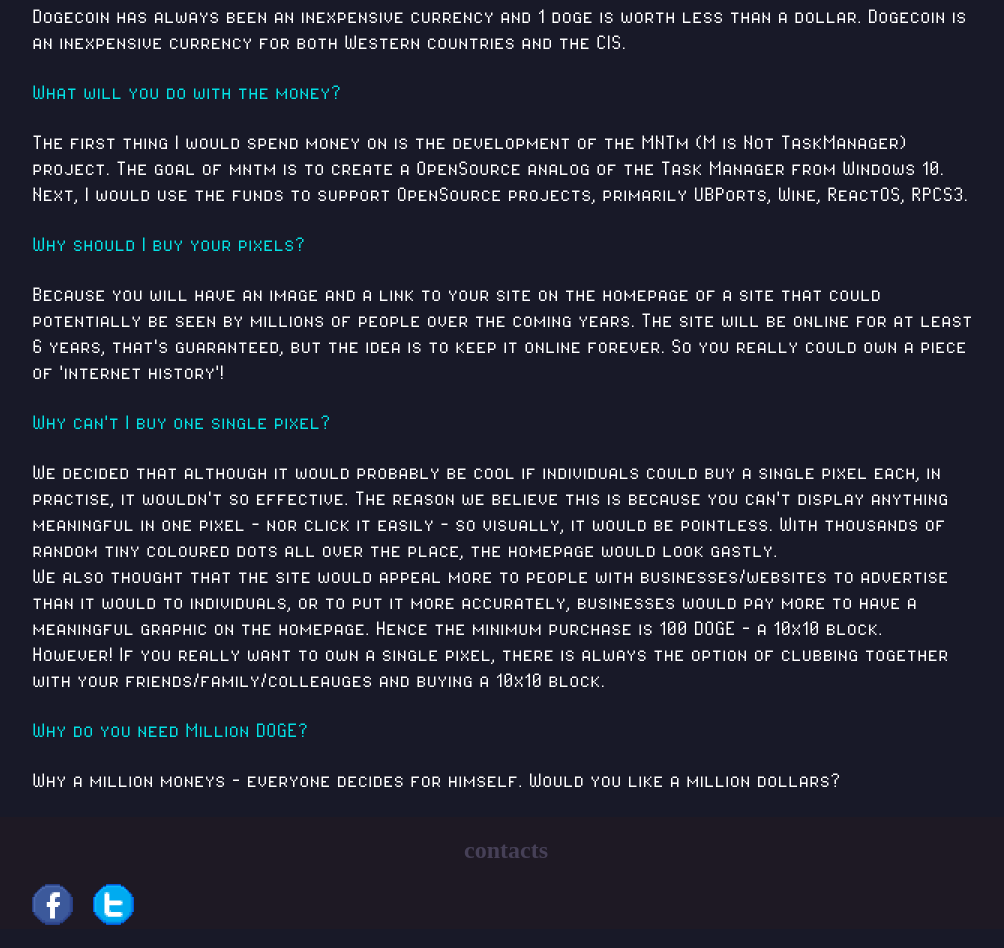
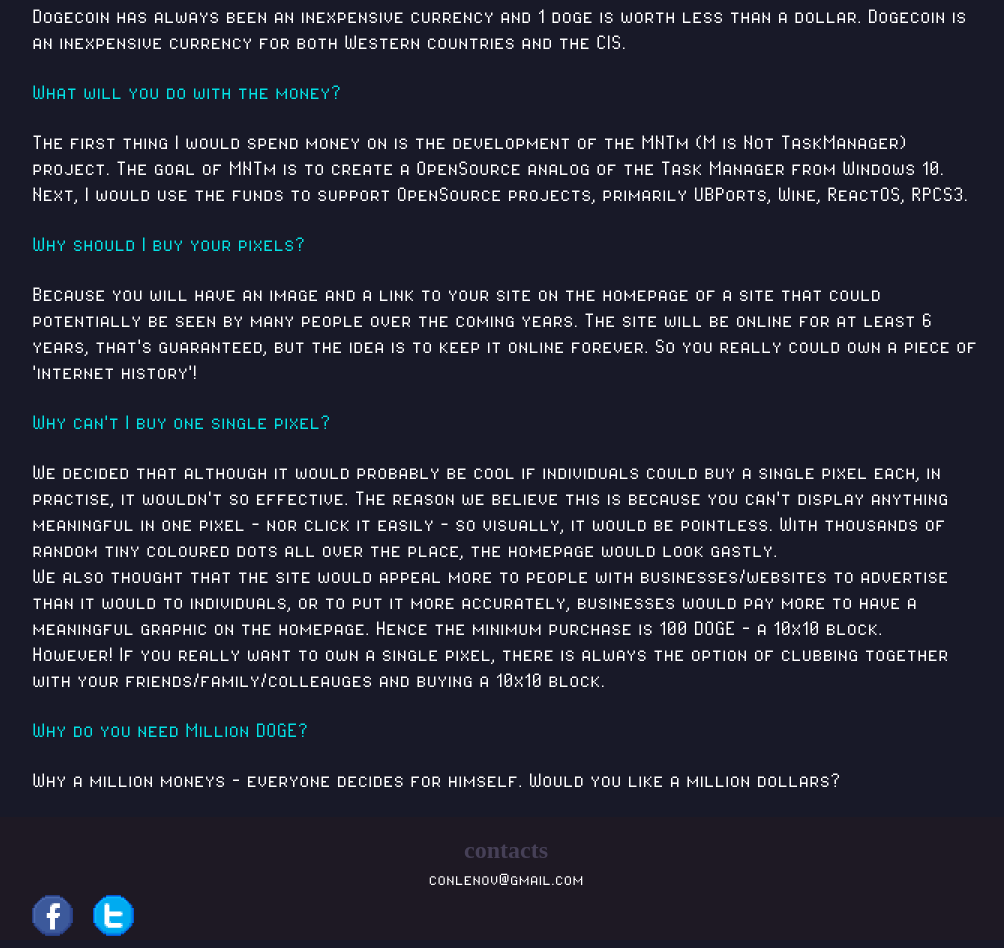
Before and after one commit to dogepixel/dogepixel.github.io, a plain HTML site: page info.html in a window 1280 px wide. Shown: the part 378-1326 px from the top of the page, without its empty margins (134-1138 px from the left). Drawn offline with Linux system fonts and the light colour scheme; a web font is replaced by a local one.

Commit message:
Add files via upload

```diff
--- a/css/style.css
+++ b/css/style.css
@@ -42,6 +42,17 @@ body {
 .vcontacts{
 		text-align:center;
 		font-family: VisitorTT;
+		margin-bottom: 5px;
+}
+
+.email{
+	text-align:center;
+		font-family: PixelOperatorMonoSC;
+		color: white;
+		margin-top: 0px;
+		font-size: 20px;
+		margin-bottom: 5px;
+
 }
 
 .sochub{
--- a/info.html
+++ b/info.html
@@ -48,7 +48,7 @@ Dogecoin has always been an inexpensive currency and 1 doge is worth less than a
 <p style="color: #03e1e4;">What will you do with the money?</p>
 <p></p>
 <p>
-The first thing I would spend money on is the development of the MNTm (M is Not TaskManager) project. The goal of mntm is to create a OpenSource analog of the Task Manager from Windows 10.<br />
+The first thing I would spend money on is the development of the MNTm (M is Not TaskManager) project. The goal of MNTm is to create a OpenSource analog of the Task Manager from Windows 10.<br />
 
 Next, I would use the funds to support OpenSource projects, primarily UBPorts, Wine, ReactOS, RPCS3.
 </p>
@@ -56,7 +56,7 @@ Next, I would use the funds to support OpenSource projects, primarily UBPorts, W
 <p style="color: #03e1e4;">Why should I buy your pixels?</p>
 <p></p>
 <p>
-Because you will have an image and a link to your site on the homepage of a site that could potentially be seen by millions of people over the coming years. The site will be online for at least 6 years, that's guaranteed, but the idea is to keep it online forever. So you really could own a piece of 'internet history'!
+Because you will have an image and a link to your site on the homepage of a site that could potentially be seen by many people over the coming years. The site will be online for at least 6 years, that's guaranteed, but the idea is to keep it online forever. So you really could own a piece of 'internet history'!
 </p>
 <p></p>
 <p style="color: #03e1e4;">Why can't I buy one single pixel?</p>
@@ -81,6 +81,7 @@ Why a million moneys - everyone decides for himself. Would you like a million do
 
 <footer>
 <h2 class="vcontacts">contacts</h2>
+<p class="email">conlenov@gmail.com</p>
 <div class="sochub">
 <div>
 	<a href="https://www.facebook.com/conlenov"><img src="img/fb.svg" style="margin-right: 1em;"></img></a>
```
Also changed, not shown: buy.html (+2 -0 lines), index.html (+1 -0 lines), list.html (+1 -0 lines).
